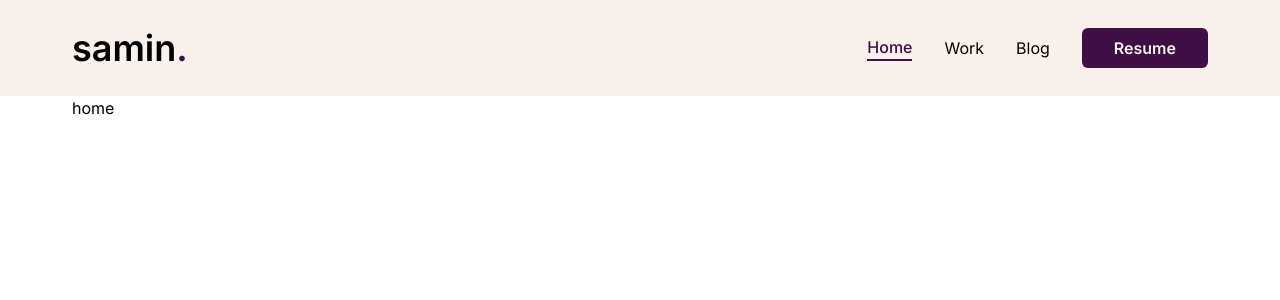
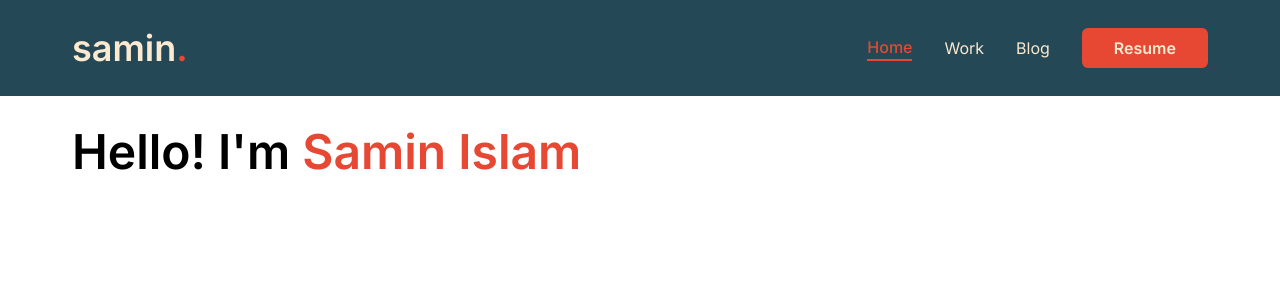
Before and after one commit to saminsss/portfolio, a Next.js app: page / in a window 1280 px wide. Shown: the top 300 px of the page. Built offline with nearby package versions, Linux system fonts and the light colour scheme.

Commit message:
change color scheme

```diff
--- a/src/app/layout.tsx
+++ b/src/app/layout.tsx
@@ -21,7 +21,7 @@ export default function RootLayout({
       <body className={inter.variable}>
         <Header />
         <PageTransition>
-          <div className="container">{children}</div>
+          <div className="container py-8">{children}</div>
         </PageTransition>
       </body>
     </html>
--- a/src/app/page.tsx
+++ b/src/app/page.tsx
@@ -1,3 +1,9 @@
 export default function Home() {
-  return <main>home</main>;
+  return (
+    <main>
+      <h1>
+        Hello! I&apos;m <span className="text-secondary">Samin Islam</span>
+      </h1>
+    </main>
+  );
 }
--- a/src/components/Header.tsx
+++ b/src/components/Header.tsx
@@ -4,7 +4,7 @@ import MobileNav from './Nav/MobileNav';
 
 const Header = () => {
   return (
-    <header className="h-header flex text-black bg-primary">
+    <header className="h-header flex text-quaternary bg-primary">
       <div className="container flex justify-between items-center">
         <Logo />
         <div className="hidden md:flex">
--- a/src/components/Nav/MobileNav.tsx
+++ b/src/components/Nav/MobileNav.tsx
@@ -30,7 +30,7 @@ const MobileNav = () => {
         <SheetTrigger className="flex justify-center items-center">
           <CiMenuFries className="text-3xl text-secondary" />
         </SheetTrigger>
-        <SheetContent className="flex flex-col justify-center items-center gap-36">
+        <SheetContent className="flex flex-col justify-center items-center gap-36 text-quaternary">
           <Logo />
           <nav className="flex flex-col gap-6 justify-center items-center capitalize transition-all text-center">
             {links.map((link) => (
--- a/src/components/ui/button.tsx
+++ b/src/components/ui/button.tsx
@@ -9,7 +9,7 @@ const buttonVariants = cva(
   {
     variants: {
       variant: {
-        default: 'bg-secondary rounded-md text-primary hover:bg-purple-400',
+        default: 'bg-secondary rounded-md text-quaternary hover:bg-tertiary',
         outline:
           'bg-transparent rounded-md border border-secondary text-secondary hover:bg-secondary hover:text-primary',
       },
--- a/tailwind.config.ts
+++ b/tailwind.config.ts
@@ -25,9 +25,10 @@ const config = {
     },
     extend: {
       colors: {
-        primary: '#F8F1EC',
-        secondary: '#3F0E45',
-        tertiary: '#AF78DC',
+        primary: '#244855',
+        secondary: '#E64833',
+        tertiary: '#874F41',
+        quaternary: '#FBE9D0',
       },
       height: {
         header: '6rem',
```
